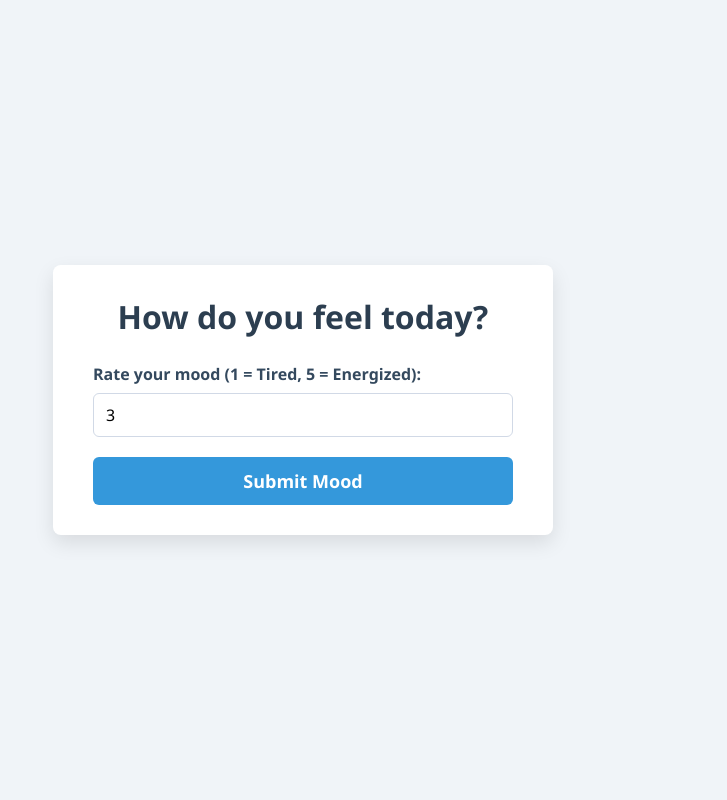
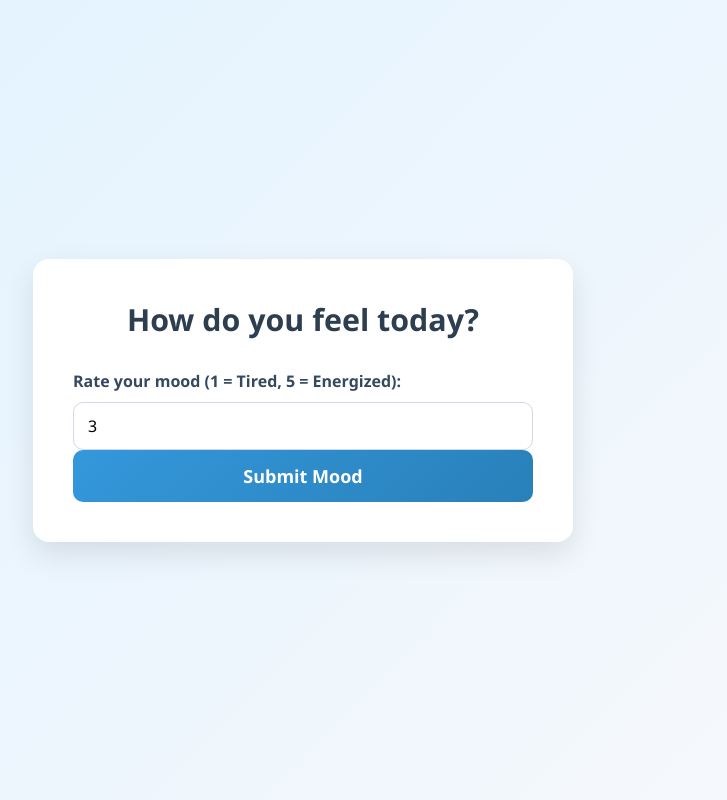
Before and after one commit to lismusa-pp/ai_study_planner, a Flask app: page / in a window 1280 px wide. Shown: the whole page, without its empty margins (337-1064 px from the left). Run offline with Flask 3, Linux system fonts and the light colour scheme.

Commit message:
Updates in design

```diff
--- a/app.py
+++ b/app.py
@@ -3,8 +3,8 @@ from datetime import datetime
 import json
 import os
 
-# Import your agents
-from agents import time_agent, goal_agent, progress_tracker
+# Import your AI agent modules
+from agents import time_agent, goal_agent, mood_agent, progress_tracker
 
 app = Flask(__name__)
 
@@ -12,7 +12,9 @@ DATA_DIR = "data"
 MOOD_LOG_FILE = os.path.join(DATA_DIR, "mood_log.json")
 STUDY_LOG_FILE = os.path.join(DATA_DIR, "study_log.json")
 
+# Utility function to save log
 def save_log(filename, data):
+    os.makedirs(DATA_DIR, exist_ok=True)
     with open(filename, "a") as f:
         f.write(json.dumps(data) + "\n")
 
@@ -20,25 +22,33 @@ def save_log(filename, data):
 def index():
     if request.method == "POST":
         mood_value = int(request.form["mood"])
-        # Log mood
-        mood_log = {"date": datetime.now().isoformat(), "mood": mood_value}
+        mood_log = {
+            "date": datetime.now().isoformat(),
+            "mood": mood_value
+        }
         save_log(MOOD_LOG_FILE, mood_log)
         return redirect(url_for("schedule", mood=mood_value))
     return render_template("index.html")
 
 @app.route("/schedule/<int:mood>", methods=["GET", "POST"])
 def schedule(mood):
+    # Get prioritized tasks
     tasks = goal_agent.prioritize_tasks()
+
+    # Adjust tasks based on progress
     adjusted_tasks = progress_tracker.adjust_tasks(tasks)
+
+    # Generate study schedule
     schedule = time_agent.create_schedule(adjusted_tasks, mood)
 
     if request.method == "POST":
-        completed_sessions = request.form.getlist("completed")
-        for subject in completed_sessions:
+        completed_sessions = set(request.form.getlist("completed"))
+        for session in schedule:
+            subject = session["subject"]
             log = {
                 "date": datetime.now().isoformat(),
                 "subject": subject,
-                "completed": True
+                "completed": subject in completed_sessions
             }
             save_log(STUDY_LOG_FILE, log)
         return redirect(url_for("dashboard"))
--- a/data/mood_log.json
+++ b/data/mood_log.json
@@ -3,3 +3,6 @@
 {"date": "2025-07-25T17:45:57.221750", "mood": 3}
 {"date": "2025-07-25T17:46:13.799131", "mood": 5}
 {"date": "2025-07-25T17:49:36.613730", "mood": 1}
+{"date": "2025-07-25T17:51:37.436254", "mood": 3}
+{"date": "2025-07-25T17:56:06.079498", "mood": 5}
+{"date": "2025-07-25T17:57:35.707172", "mood": 2}
--- a/static/style.css
+++ b/static/style.css
@@ -4,11 +4,11 @@
     font-family: 'Segoe UI', Tahoma, Geneva, Verdana, sans-serif;
     margin: 0;
     padding: 0;
-    transition: all 0.3s ease; /* smooth transitions */
+    transition: all 0.3s ease;
 }
 
 body {
-    background: #f0f4f8;
+    background: linear-gradient(135deg, #e0f2ff, #f8f9fc);
     color: #333;
     padding: 30px;
     display: flex;
@@ -18,54 +18,50 @@ body {
 }
 
 .container {
-    background: white;
-    border-radius: 8px;
-    padding: 30px 40px;
-    max-width: 500px;
+    background: #ffffff;
+    border-radius: 16px;
+    padding: 40px;
+    max-width: 540px;
     width: 100%;
-    box-shadow: 0 8px 20px rgba(0, 0, 0, 0.1);
+    box-shadow: 0 12px 30px rgba(0, 0, 0, 0.1);
+    animation: fadeIn 0.6s forwards;
     opacity: 0;
-    animation: fadeIn 0.6s forwards;
 }
 
 h1 {
     text-align: center;
-    margin-bottom: 25px;
+    margin-bottom: 30px;
     color: #2c3e50;
+    font-size: 1.9rem;
 }
 
 label {
     font-weight: 600;
     display: block;
-    margin-bottom: 8px;
+    margin-bottom: 10px;
     color: #34495e;
-}
-
-input[type=number], input[type=checkbox] + label {
-    margin-bottom: 20px;
 }
 
 input[type=number] {
     width: 100%;
-    padding: 10px 12px;
-    border-radius: 6px;
-    border: 1.5px solid #d1d9e6;
+    padding: 12px 14px;
+    border-radius: 10px;
+    border: 1.8px solid #d1d9e6;
     font-size: 16px;
-    transition: border-color 0.3s, box-shadow 0.3s;
 }
 
 input[type=number]:focus {
     outline: none;
     border-color: #3498db;
-    box-shadow: 0 0 6px #a8d0f0;
+    box-shadow: 0 0 8px #a8d0f0;
 }
 
 button {
     width: 100%;
-    padding: 12px 0;
-    background: #3498db;
+    padding: 14px 0;
+    background: linear-gradient(135deg, #3498db, #2980b9);
     border: none;
-    border-radius: 6px;
+    border-radius: 10px;
     color: white;
     font-size: 18px;
     font-weight: 600;
```
Also changed, not shown: other parts of static/style.css (+39 -14 lines), data/study_log.json (+0 -10 lines), templates/schedule.html (+21 -11 lines).
